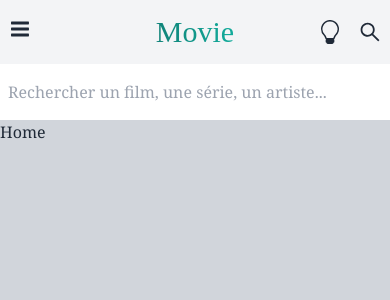
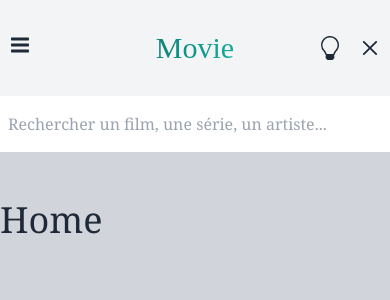
Before and after one commit to RaphGenius/Movies, a React (Vite) app: page / in a window 390 px wide. Both pictures are taken after a click on the button 370 px from the left and 32 px from the top of the page. Shown: the top 300 px of the page. Built offline with nearby package versions, Linux system fonts and the light colour scheme; a web font is replaced by a local one.

Commit message:
Ajout context pour barre de recherche sur la navbar, boutton affichage search bar fonctionnel, mobile et desktop

```diff
--- a/src/App.tsx
+++ b/src/App.tsx
@@ -3,11 +3,14 @@ import { Routes, Route } from "react-router-dom";
 import Home from "./pages/Home";
 import Navbar from "./layout/navbar/Navbar";
 import SearchNavbar from "./layout/navbar/components/SearchNavbar";
+import SearchBarProvider from "./context/SearchbarContext.tsx";
 function App() {
   return (
     <div className="min-h-screen bg-gray-300 relative">
-      <Navbar />
-      <SearchNavbar />
+      <SearchBarProvider>
+        <Navbar />
+        <SearchNavbar />
+      </SearchBarProvider>
 
       <Routes>
         <Route path="/" index element={<Home />} />
--- a/src/components/Search/SearchBar.tsx
+++ b/src/components/Search/SearchBar.tsx
@@ -1,5 +1,3 @@
-import React from "react";
-
 function SearchBar() {
   return (
     <form className="py-4 w-full" action="">
--- /dev/null
+++ b/src/context/SearchbarContext.tsx
@@ -0,0 +1,42 @@
+import { ReactNode, createContext } from "react";
+import { useState } from "react";
+
+export type SearchbarContextType = {
+  visible: boolean;
+  setVisible: (value: boolean) => void;
+  searchBarVisible: boolean;
+  setSearchBarVisible: (value: boolean) => void;
+  toggleSearchBarvisible: (value: boolean) => void;
+};
+
+export const SearchbarContext = createContext<SearchbarContextType | null>(
+  null
+);
+
+type Props = {
+  children: ReactNode;
+};
+
+const SearchBarProvider = ({ children }: Props) => {
+  //True when navbar is top || scrollTOP
+  const [visible, setVisible] = useState(true);
+  const [searchBarVisible, setSearchBarVisible] = useState(false);
+
+  const toggleSearchBarvisible = () => setSearchBarVisible((prev) => !prev);
+
+  return (
+    <SearchbarContext.Provider
+      value={{
+        visible,
+        setVisible,
+        searchBarVisible,
+        setSearchBarVisible,
+        toggleSearchBarvisible,
+      }}
+    >
+      {children}
+    </SearchbarContext.Provider>
+  );
+};
+
+export default SearchBarProvider;
--- a/src/layout/navbar/Navbar.tsx
+++ b/src/layout/navbar/Navbar.tsx
@@ -1,14 +1,21 @@
-import { useState, useEffect } from "react";
+import { useState, useEffect, useContext } from "react";
+
+import { Desktop, Mobile } from "../../utils/ResponsiveWrapper";
 
 import Sidebar from "./components/Sidebar";
-import { Desktop, Mobile } from "../../utils/ResponsiveWrapper";
+import MobileNavbar from "./components/Mobile/MobileNavbar";
+import {
+  SearchbarContext,
+  SearchbarContextType,
+} from "../../context/SearchbarContext";
+import DesktopNavbar from "./components/Desktop/DesktopNavbar";
 
-import MobileNavbar from "./components/Mobile/MobileNavbar";
-import DesktopNavbar from "./components/Desktop/DesktopNavbar";
-import SearchNavbar from "./components/SearchNavbar";
 function Navbar() {
   const [prevScrollPos, setPrevScrollPos] = useState(0);
-  const [visible, setVisible] = useState(true);
+  const { visible, setVisible } = useContext(
+    SearchbarContext
+  ) as SearchbarContextType;
+  // const [visible, setVisible] = useState(true);
   const [isSideBarOpen, setIsSideBarOpen] = useState(false);
 
   const toggleSideBar = () => setIsSideBarOpen((prev) => !prev);
@@ -38,7 +45,7 @@ function Navbar() {
        w-full sticky top-0 ${
          visible ? " scale-y-100  " : "scale-y-0 "
        } px-2 lg:px-8
-       h-16 lg:h-24 bg-gray-100 flex
+       h-24 bg-gray-100 flex
     items-center justify-between`}
     >
       <Mobile>
--- a/src/layout/navbar/components/Desktop/DropDown.tsx
+++ b/src/layout/navbar/components/Desktop/DropDown.tsx
@@ -8,7 +8,7 @@ function DropDown({ show }: Props) {
   return (
     <div className="relative  h-full  group group   ">
       <button className="text-2xl   group">{show.title} </button>
-      <ul className=" absolute flex py-4 px-4 w-64 scale-0 group-hover:scale-100 transition origin-top-left rounded  bg-gray-700 text-white  flex-col gap-2">
+      <ul className=" absolute z-50 flex py-4 px-4 w-64 scale-0 group-hover:scale-100 transition origin-top-left rounded  bg-gray-700 text-white  flex-col gap-2">
         {show.categories.map((category, index) => (
           <li className="cursor-pointer " key={index}>
             {category}{" "}
--- a/src/layout/navbar/components/IconButton.tsx
+++ b/src/layout/navbar/components/IconButton.tsx
@@ -1,6 +1,6 @@
 type Props = {
   children: JSX.Element;
-  handleClick: () => void;
+  handleClick?: () => void;
 };
 
 function IconButton({ children, handleClick }: Props) {
--- a/src/layout/navbar/components/RightButtonGroup.tsx
+++ b/src/layout/navbar/components/RightButtonGroup.tsx
@@ -1,15 +1,27 @@
 import IconButton from "./IconButton";
-import { BsLightbulb } from "react-icons/bs";
-import { AiOutlineSearch } from "react-icons/ai";
+import { BsLightbulb as Ampoule } from "react-icons/bs";
+import { AiOutlineSearch as Loupe } from "react-icons/ai";
+import { RxCross2 as Croix } from "react-icons/rx";
+import { useContext } from "react";
+import {
+  SearchbarContext,
+  SearchbarContextType,
+} from "../../../context/SearchbarContext";
 
 function RightButtonGroup() {
+  const { setSearchBarVisible, searchBarVisible } = useContext(
+    SearchbarContext
+  ) as SearchbarContextType;
+
+  console.log(searchBarVisible);
+  const toggleDisplaySearchBar = () => setSearchBarVisible(!searchBarVisible);
   return (
     <>
       <IconButton handleClick={() => console.log("salut")}>
-        <BsLightbulb />
+        <Ampoule />
       </IconButton>
-      <IconButton handleClick={() => console.log("salut")}>
-        <AiOutlineSearch />
+      <IconButton handleClick={toggleDisplaySearchBar}>
+        {searchBarVisible ? <Croix /> : <Loupe />}
       </IconButton>
     </>
   );
--- a/src/layout/navbar/components/SearchNavbar.tsx
+++ b/src/layout/navbar/components/SearchNavbar.tsx
@@ -1,9 +1,21 @@
-import React from "react";
 import SearchBar from "../../../components/Search/SearchBar";
+import { useContext } from "react";
+import {
+  SearchbarContext,
+  SearchbarContextType,
+} from "../../../context/SearchbarContext";
 
 function SearchNavbar() {
+  const { visible, searchBarVisible } = useContext(
+    SearchbarContext
+  ) as SearchbarContextType;
+  const SearchBarPosition = visible ? "top-[96px]  " : "top-0 ";
+  const searchBarDisplay = searchBarVisible ? "block" : "hidden";
+
   return (
-    <div className="bg-white px-2 lg:px-8 sticky top-0 ">
+    <div
+      className={`bg-white px-2 lg:px-8 transition-all -z-0 duration-300 origin-top flex sticky items-center ${SearchBarPosition} ${searchBarDisplay} `}
+    >
       <SearchBar />
     </div>
   );
--- a/src/layout/navbar/components/Sidebar.tsx
+++ b/src/layout/navbar/components/Sidebar.tsx
@@ -7,9 +7,9 @@ function Sidebar({ isSideBarOpen }: { isSideBarOpen: boolean }) {
   const visible = isSideBarOpen ? "left-0" : "-left-[100%]";
   return (
     <aside
-      className={`absolute w-full ${visible}  transition-all top-[64px] h-screen z-50 bottom-0  right-0 bg-yellow-500 `}
+      className={`absolute w-full ${visible}  transition-all top-[96px] h-screen z-50 bottom-0  right-0 bg-yellow-500 `}
     >
-      <div className="w-full h-full p-4">
+      <div className="w-full mt-12 h-full p-4">
         {navdata.map((el, index) => (
           <div key={index}>
             <h2
--- a/src/pages/Home.tsx
+++ b/src/pages/Home.tsx
@@ -1,3 +1,7 @@
 export default function Home() {
-  return <div className="min-h-[200vh]">Home</div>;
+  return (
+    <div className="min-h-[200vh] mt-12 ">
+      <h1 className="text-4xl">Home</h1>{" "}
+    </div>
+  );
 }
```
